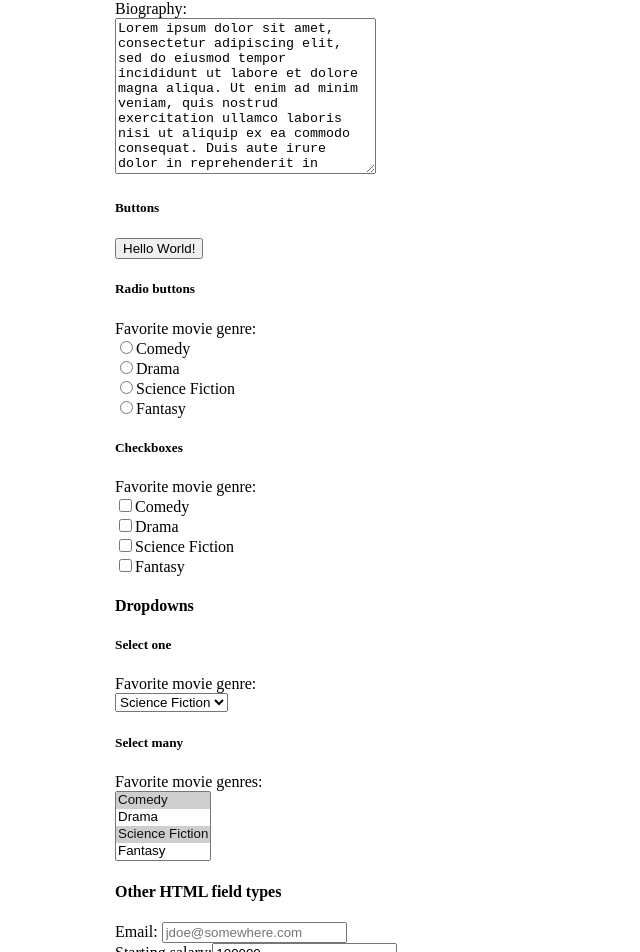
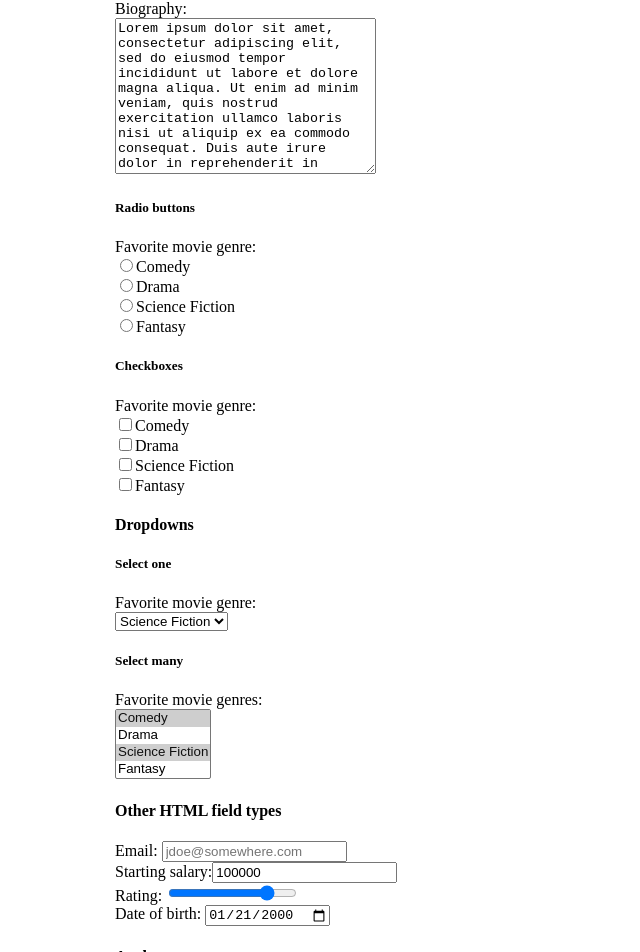
Before and after one commit to aidanroche3/kambaz-next-js, a Next.js app: page /labs/lab1 in a window 1280 px wide. Shown: the part 2356-3308 px from the top of the page, without its empty margins (0-640 px from the left). Built offline with nearby package versions, Linux system fonts and the light colour scheme.

Commit message:
Remove old 1.3.7.3

```diff
--- a/app/labs/lab1/page.tsx
+++ b/app/labs/lab1/page.tsx
@@ -211,14 +211,6 @@
             pariatur. Excepteur sint occaecat cupidatat non proident, sunt in
             culpa qui officia deserunt mollit anim id est laborum.
           </textarea>
-          <h5 id="wd-buttons">Buttons</h5>
-          <button
-            type="button"
-            onClick={() => alert("Life is Good!")}
-            id="wd-all-good"
-          >
-            Hello World!
-          </button>
           <h5 id="wd-radio-buttons">Radio buttons</h5>
           <label>Favorite movie genre:</label>
           <br />
```
